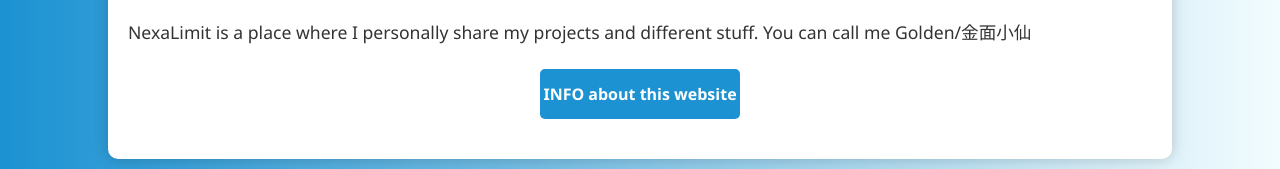
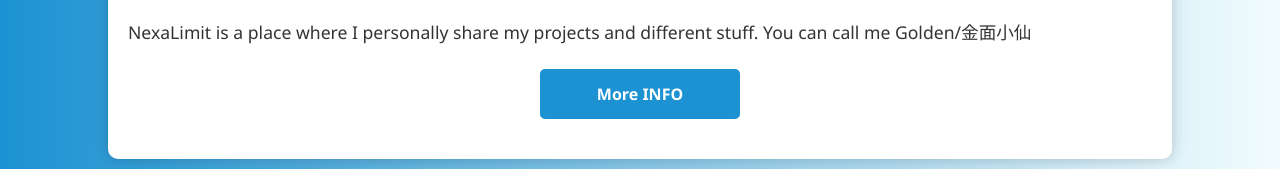
Before and after one commit to Robotli89/PortfolioWebsite, a plain HTML site: page index.html in a window 1280 px wide. Shown: the part 308-477 px from the top of the page. Drawn offline with Linux system fonts and the light colour scheme.

Commit message:
Update index.html

```diff
--- a/index.html
+++ b/index.html
@@ -101,7 +101,7 @@
         <p>
             NexaLimit is a place where I personally share my projects and different stuff. You can call me Golden/金面小仙
         </p>
-        <a href="#" class="btn">INFO about this website</a>
+        <a href="#" class="btn">More INFO</a>
     </div>
 </body>
 </html>
```
